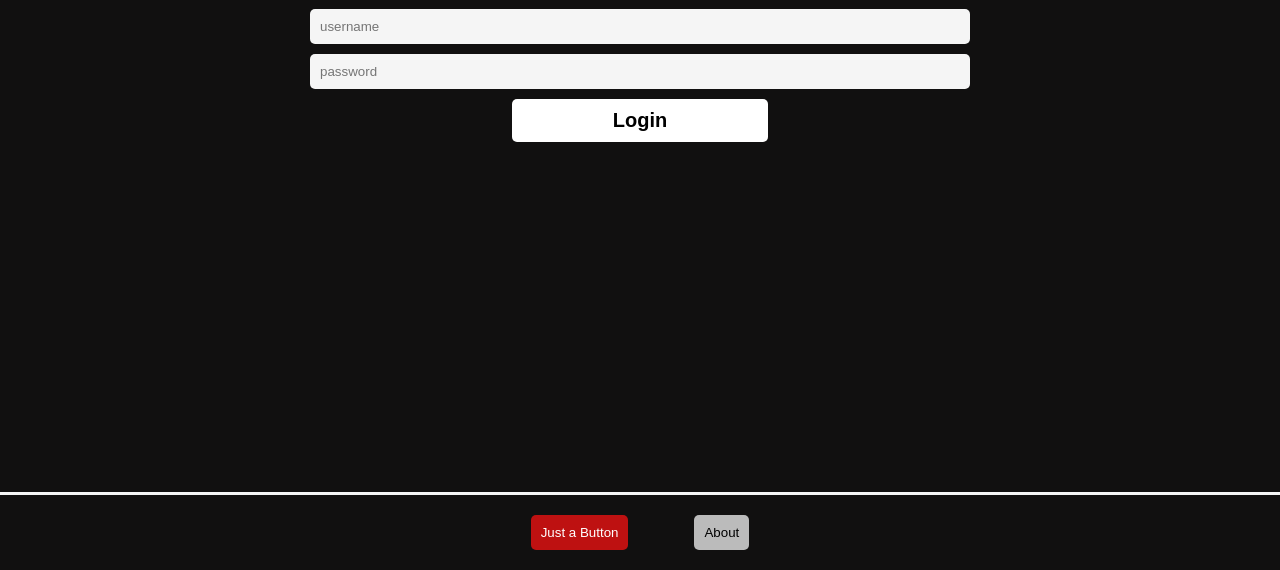
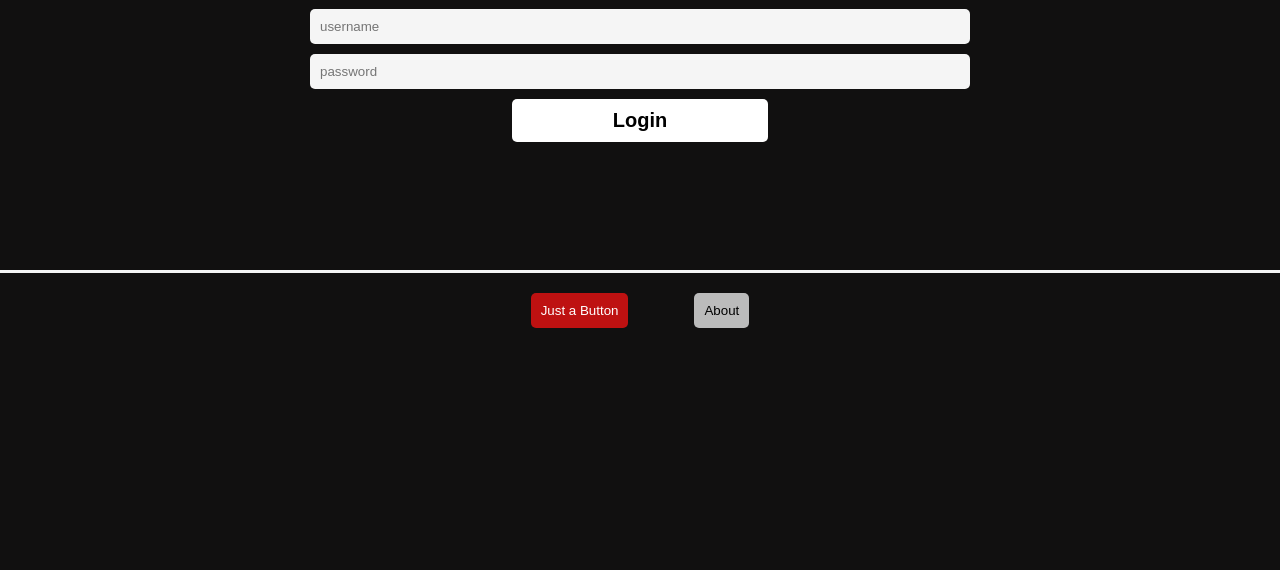
Before and after one commit to moosa817/cul_bot_web, a Flask app: page / in a window 1280 px wide. Shown: the part 230-800 px from the top of the page. Run offline with Flask 2, Linux system fonts and the light colour scheme; some libraries are stand-ins or nearby versions.

Commit message:
ok done again

```diff
--- a/static/css/admin.css
+++ b/static/css/admin.css
@@ -91,9 +91,9 @@
   }
 
   footer{
-    margin:0;
+    margin-top:10%;
 
-    position:absolute;
+    position:relative;
     bottom:0;
     border:3px solid whitesmoke;
     border-right: none;
--- a/static/css/style.css
+++ b/static/css/style.css
@@ -429,9 +429,9 @@ form input{
   }
 
   footer{
-    margin:0;
+    margin-top:10%;
 
-    position:absolute;
+    position:relative;
     bottom:0;
     border:3px solid whitesmoke;
     border-right: none;
--- a/templates/index.html
+++ b/templates/index.html
@@ -89,8 +89,8 @@ There was an error. Please try again
             </div>
       <div id="page2" style="display:none;" class="pg2">
         <h1 style="margin-top:20px; margin-bottom:0px;background:whitesmoke; color:black">Upload Image</h1>
-        <h1 id="name_for_url2" style="background:whitesmoke; color:black"></h1>
-
+        <h1 id="name_for_url2" style="background:whitesmoke; color:black"></h1><br>
+        also images/gifs larger than 2mb gets ingored<br>
         <form method="post" class="url-form" enctype="multipart/form-data">
           <input id="name-url2" type="hidden" name="name-upload" value="">
           <input name="file" type='file' onchange="readURL(this);" />
--- a/webserver.py
+++ b/webserver.py
@@ -20,6 +20,7 @@ app = Flask(__name__)
 
 
 app.config['UPLOAD_FOLDER'] = UPLOAD_FOLDER
+app.config['MAX_CONTENT_LENGTH'] = 2 * 1024 * 1024
 
 app.secret_key = "super secret key"
 app.url_map.strict_slashes = False
```
Also changed, not shown: stuff.db.
